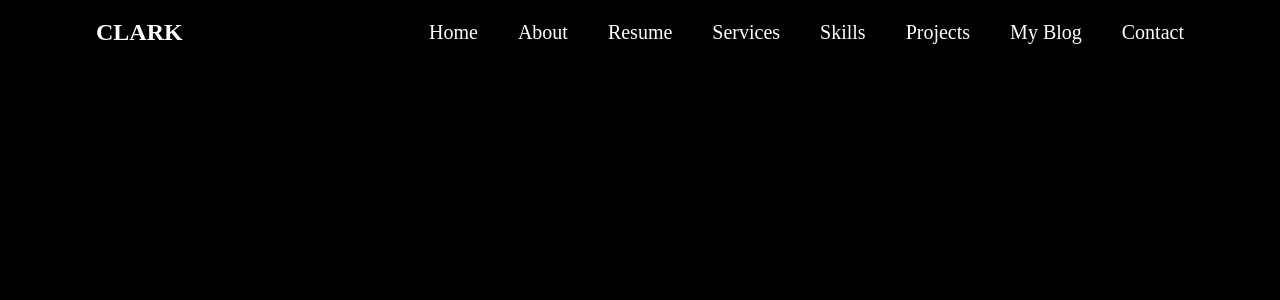
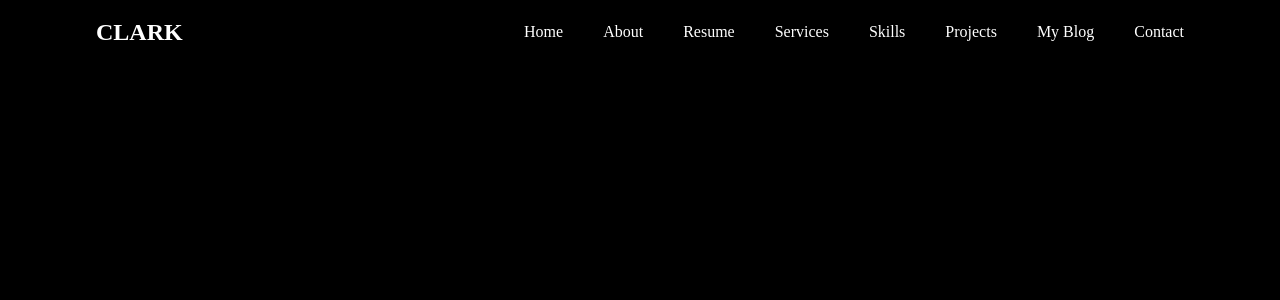
Before and after one commit to rabiakhan01/clark, a React (Create React App) app: page / in a window 1280 px wide. Shown: the top 300 px of the page. Built offline with nearby package versions, Linux system fonts and the light colour scheme.

Commit message:
In navbar font size is changed of list-items

```diff
--- a/src/components/navbar/navbar.js
+++ b/src/components/navbar/navbar.js
@@ -33,7 +33,7 @@
        }
        </div>
        <div className="hidden lg:flex lg:flex-auto lg:flex-row lg:justify-end lg:items-center ">
-       <ul className="flex xl:space-x-10 space-x-8  text-white font-normal text-xl not-italic">
+       <ul className="flex xl:space-x-10 space-x-8  text-white font-normal text-base not-italic">
        {data}
        </ul>
        </div>
```
